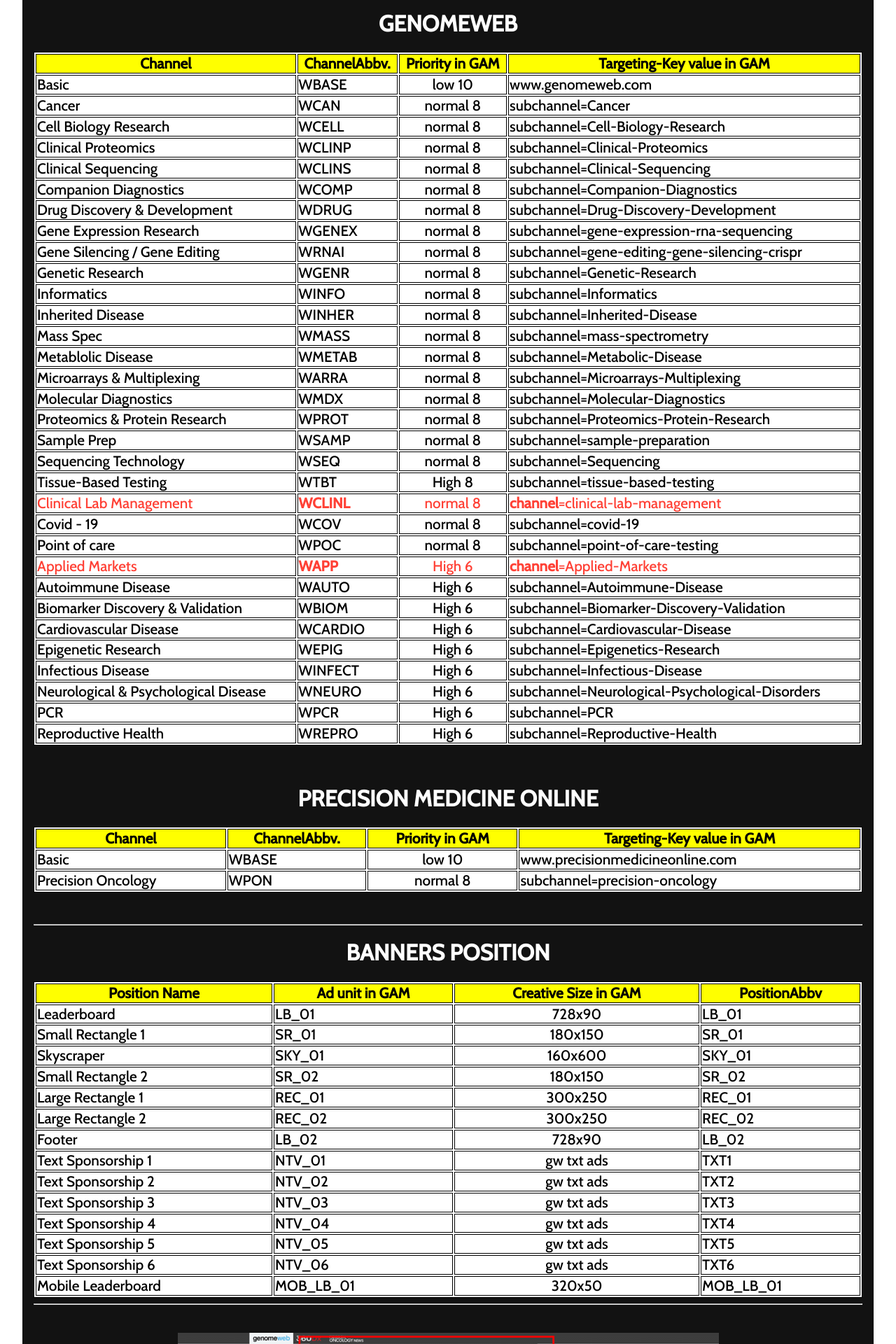
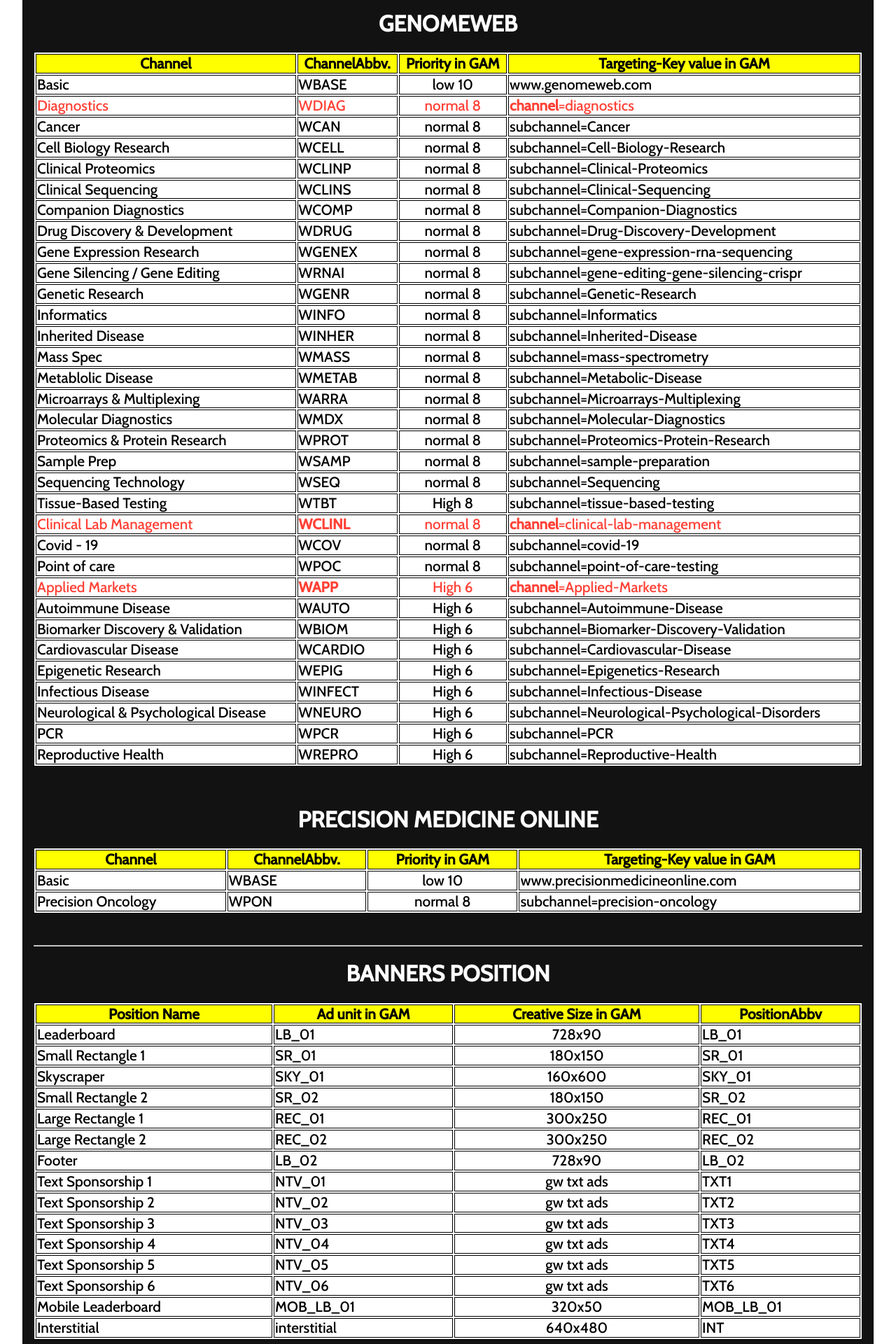
Before and after one commit to Danteie/gwtools_v2, a React (Create React App) app: page /#/naming in a window 1280 px wide. Shown: the part 160-2080 px from the top of the page at 70% size. Built offline with nearby package versions, Linux system fonts and the light colour scheme.

Commit message:
novi tarageting

```diff
--- a/src/component/Content/Naming/Naming.js
+++ b/src/component/Content/Naming/Naming.js
@@ -1,6 +1,7 @@
 import React, { Component } from "react";
 import './Naming.css'
 import image from './webpos.png'
+import image1 from './Interstitial.png'
 import { Paper } from "@mui/material";
 
 class Naming extends Component{
@@ -23,11 +24,18 @@ class Naming extends Component{
                         <td>Priority in GAM</td>
                         <td>Targeting-Key value in GAM</td>
                     </tr>
+
                     <tr>
                         <td>Basic</td>
                         <td>WBASE</td>
                         <td>low 10</td>
                         <td>www.genomeweb.com</td>
+                    </tr>
+                     <tr className="red">
+                        <td>Diagnostics</td>
+                        <td>WDIAG</td>
+                        <td>normal 8</td>
+                        <td><b>channel</b>=diagnostics</td>
                     </tr>
                     <tr>
                         <td>Cancer</td>
@@ -336,11 +344,21 @@ class Naming extends Component{
 		<td>320x50</td>
 		<td>MOB_LB_01</td>
 	</tr>
+    <tr>
+		<td>Interstitial</td>
+		<td>interstitial</td>
+		<td>640x480</td>
+		<td>INT</td>
+	</tr>
 </table>
 <hr/>
 <div className="web-image pa4">
+    <img src={image1} alt='web naming'/>
+</div>
+<div className="web-image pa4">
     <img src={image} alt='web naming'/>
 </div>
+
 
 
             </Paper>
```
Also changed, not shown: src/component/Content/Naming/Interstitial.png (added).
